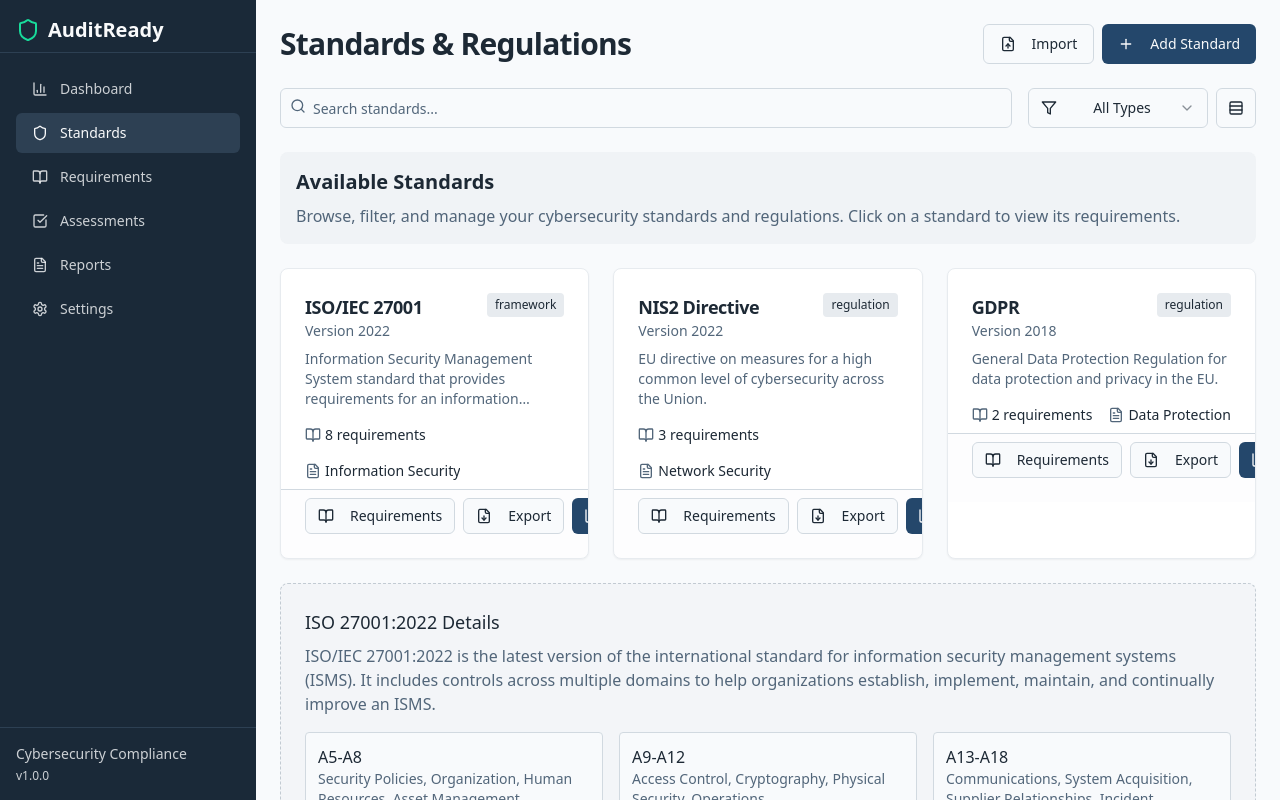
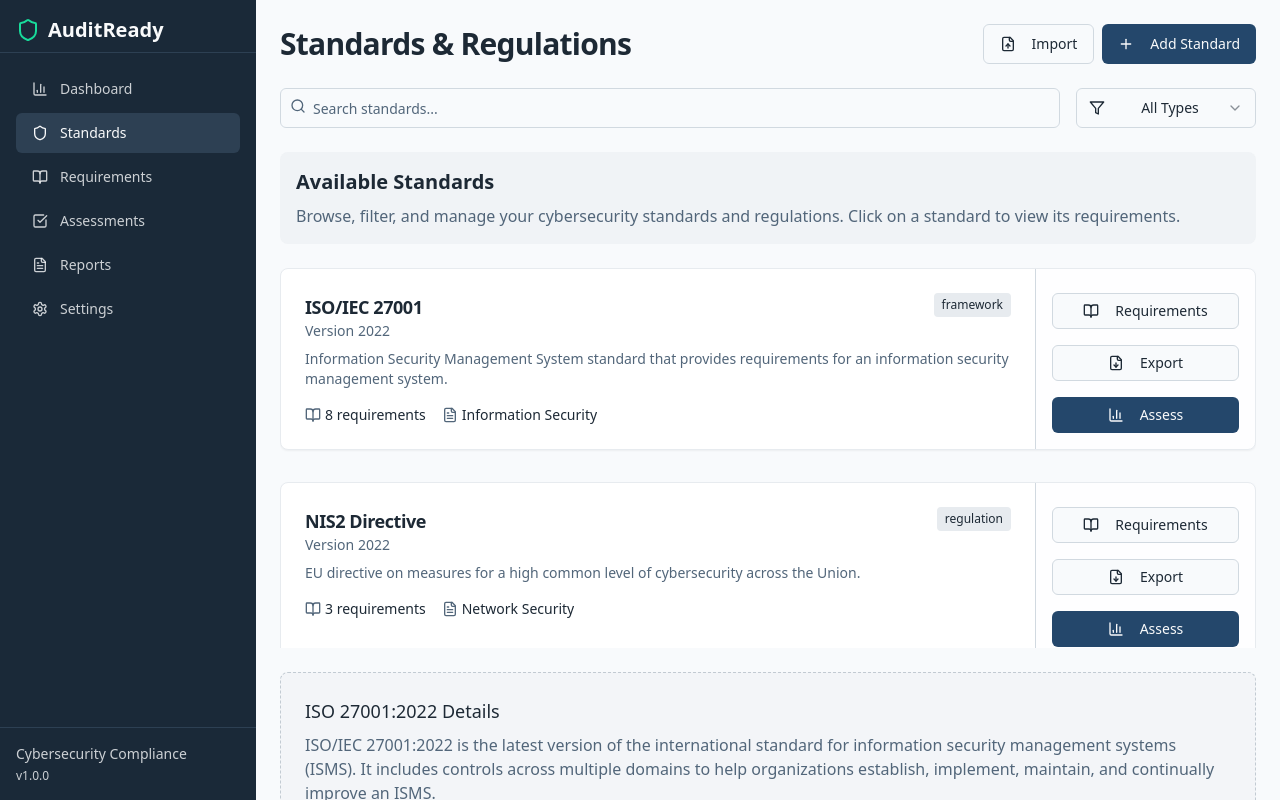
Before and after one commit to Seriouz85/audit-readiness-hub, a React (Vite) app: page /standards in a window 1280 px wide. Built offline with nearby package versions, Linux system fonts and the light colour scheme.

Commit message:
feat: Display standards in rows
Present standards in rows on the standards page.

```diff
--- a/src/components/standards/StandardCard.tsx
+++ b/src/components/standards/StandardCard.tsx
@@ -14,9 +14,9 @@ interface StandardCardProps {
 
 export function StandardCard({ standard, requirementCount, onExport, horizontal = false }: StandardCardProps) {
   return (
-    <Card className={`h-full flex flex-col overflow-hidden border-muted transition-all duration-200 hover:border-primary/50 hover:shadow-md ${horizontal ? 'flex-row' : ''}`}>
-      <div className={horizontal ? 'flex-1' : 'flex flex-col'}>
-        <CardHeader className={`pb-2 ${horizontal ? 'flex-shrink-0' : ''}`}>
+    <Card className={`w-full border-muted transition-all duration-200 hover:border-primary/50 hover:shadow-md ${horizontal ? 'flex' : ''}`}>
+      <div className={`${horizontal ? 'flex-1' : ''}`}>
+        <CardHeader className="pb-2">
           <div className="flex justify-between items-start">
             <div>
               <CardTitle className="text-lg line-clamp-1">{standard.name}</CardTitle>
@@ -27,11 +27,10 @@ export function StandardCard({ standard, requirementCount, onExport, horizontal
             </div>
           </div>
         </CardHeader>
-        <CardContent className={`${horizontal ? 'py-6 px-6' : 'flex-grow pb-2'}`}>
-          <p className={`text-sm text-muted-foreground ${horizontal ? 'mb-0' : 'mb-4'} ${horizontal ? '' : 'line-clamp-3'}`}>
+        <CardContent className="pb-2">
+          <p className="text-sm text-muted-foreground mb-4">
             {standard.description}
           </p>
-          {!horizontal && (
           <div className="flex flex-wrap gap-4 text-sm">
             <div className="flex items-center gap-1">
               <BookOpen size={16} className="text-muted-foreground" />
@@ -42,23 +41,32 @@ export function StandardCard({ standard, requirementCount, onExport, horizontal
               <span className="line-clamp-1">{standard.category}</span>
             </div>
           </div>
-          )}
         </CardContent>
       </div>
-      <div className={horizontal ? 'flex flex-col justify-between border-l bg-muted/5 p-4 min-w-[200px]' : ''}>
       {horizontal && (
-          <div className="mb-4">
-            <div className="flex items-center gap-1 mb-2">
-              <BookOpen size={16} className="text-muted-foreground" />
-              <span className="font-medium">{requirementCount} requirements</span>
-            </div>
-            <div className="flex items-center gap-1">
-              <FileText size={16} className="text-muted-foreground" />
-              <span className="line-clamp-1">{standard.category}</span>
-            </div>
+        <div className="border-l bg-muted/5 p-4 w-[220px] flex flex-col justify-center">
+          <CardFooter className="flex gap-2 p-0 pt-2 flex-wrap">
+            <Button variant="outline" size="sm" asChild className="w-full mb-2">
+              <Link to={`/requirements?standard=${standard.id}`}>
+                <BookOpen size={16} className="mr-2" />
+                <span>Requirements</span>
+              </Link>
+            </Button>
+            <Button variant="outline" size="sm" className="w-full mb-2" onClick={() => onExport?.(standard.id)}>
+              <FileDown size={16} className="mr-2" />
+              <span>Export</span>
+            </Button>
+            <Button variant="default" size="sm" asChild className="w-full">
+              <Link to={`/assessments?standard=${standard.id}`}>
+                <BarChart3 size={16} className="mr-2" />
+                <span>Assess</span>
+              </Link>
+            </Button>
+          </CardFooter>
         </div>
       )}
-        <CardFooter className={`flex gap-2 ${horizontal ? 'p-0 border-0 bg-transparent flex-wrap' : 'pt-2 border-t bg-muted/10'}`}>
+      {!horizontal && (
+        <CardFooter className="flex gap-2 pt-2 border-t bg-muted/10">
           <Button variant="outline" size="sm" asChild className="flex-1">
             <Link to={`/requirements?standard=${standard.id}`}>
               <BookOpen size={16} className="mr-2" />
@@ -79,7 +87,7 @@ export function StandardCard({ standard, requirementCount, onExport, horizontal
             </Link>
           </Button>
         </CardFooter>
-      </div>
+      )}
     </Card>
   );
 }
--- a/src/pages/Standards.tsx
+++ b/src/pages/Standards.tsx
@@ -6,14 +6,14 @@ import { Select, SelectContent, SelectItem, SelectTrigger, SelectValue } from "@
 import { StandardCard } from "@/components/standards/StandardCard";
 import { standards, requirements } from "@/data/mockData";
 import { StandardType } from "@/types";
-import { Plus, Search, Filter, FileDown, FileUp, LayoutGrid, Rows3 } from "lucide-react";
+import { Plus, Search, Filter, FileUp } from "lucide-react";
 import { toast } from "@/utils/toast";
+import { ScrollArea } from "@/components/ui/scroll-area";
 
 const Standards = () => {
   const [searchQuery, setSearchQuery] = useState("");
   const [typeFilter, setTypeFilter] = useState<StandardType | "all">("all");
   const [visibleStandards, setVisibleStandards] = useState(standards);
-  const [isGridView, setIsGridView] = useState(true);
 
   const filteredStandards = visibleStandards.filter((standard) => {
     const matchesSearch =
@@ -37,10 +37,6 @@ const Standards = () => {
 
   const exportStandard = (id: string) => {
     toast.success(`Standard ${id} exported successfully`);
-  };
-
-  const toggleView = () => {
-    setIsGridView(!isGridView);
   };
 
   return (
@@ -86,9 +82,6 @@ const Standards = () => {
               <SelectItem value="guideline">Guideline</SelectItem>
             </SelectContent>
           </Select>
-          <Button variant="outline" size="icon" onClick={toggleView} title={isGridView ? "Switch to row view" : "Switch to grid view"}>
-            {isGridView ? <Rows3 className="h-4 w-4" /> : <LayoutGrid className="h-4 w-4" />}
-          </Button>
         </div>
       </div>
 
@@ -100,35 +93,20 @@ const Standards = () => {
       </div>
 
       {filteredStandards.length > 0 ? (
-        <>
-          {isGridView ? (
-            <div className="grid grid-cols-1 md:grid-cols-2 lg:grid-cols-3 gap-6">
-              {filteredStandards.map((standard) => (
+        <ScrollArea className="h-[calc(100vh-420px)]">
+          <div className="space-y-4">
+            {filteredStandards.map((standard) => (
+              <div key={standard.id} className="pb-4">
                 <StandardCard
-                  key={standard.id}
                   standard={standard}
                   requirementCount={getRequirementCount(standard.id)}
                   onExport={() => exportStandard(standard.id)}
+                  horizontal={true}
                 />
-              ))}
-            </div>
-          ) : (
-            <div className="space-y-6">
-              {filteredStandards.map((standard) => (
-                <div key={standard.id} className="flex overflow-x-auto pb-2">
-                  <div className="min-w-full md:min-w-[600px] lg:min-w-[800px]">
-                    <StandardCard
-                      standard={standard}
-                      requirementCount={getRequirementCount(standard.id)}
-                      onExport={() => exportStandard(standard.id)}
-                      horizontal={true}
-                    />
-                  </div>
-                </div>
-              ))}
-            </div>
-          )}
-        </>
+              </div>
+            ))}
+          </div>
+        </ScrollArea>
       ) : (
         <div className="text-center py-12 border rounded-lg bg-background">
           <h3 className="text-lg font-medium">No standards found</h3>
```
Lines whose indentation alone changed are shown as unchanged.
